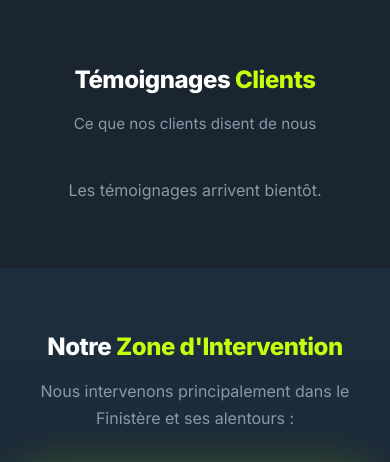
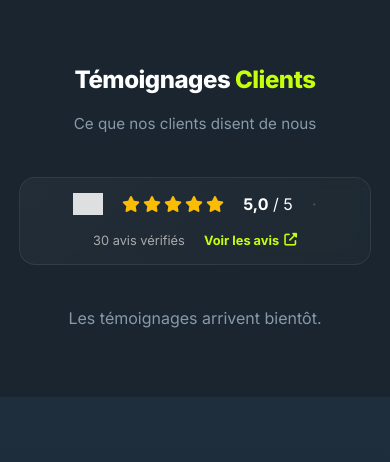
Before and after one commit to Amnzo/performance-habitat-v2, a Django app: page / in a window 390 px wide; the page is wider, and only the part inside the window is pictured. Shown: the part 4894-5356 px from the top of that part. Run offline with Django 4.2, Linux system fonts and the light colour scheme; data that the repository does not hold is empty; grey boxes are pictures that could not be loaded.

Commit message:
Ajouter AggregateRating Google (5,0/5 · 30 avis) sur la homepage
- Schema.org aggregateRating dans le JSON-LD LocalBusiness → étoiles dans les SERPs Google
- Bandeau visuel Google rating dans la section témoignages (logo Google + 5 étoiles + lien)
- CSS responsive pour le bandeau

Co-Authored-By: Claude Sonnet 4.6 <noreply@anthropic.com>

```diff
--- a/main/static/css/style.css
+++ b/main/static/css/style.css
@@ -1381,3 +1381,35 @@ input,textarea,select { font-family: inherit; }
 
   .comparison-wrap { height: 240px; }
 }
+
+/* ===== GOOGLE RATING BANNER ===== */
+.google-rating-banner {
+    display: flex;
+    align-items: center;
+    justify-content: center;
+    flex-wrap: wrap;
+    gap: 0.75rem 1.2rem;
+    background: linear-gradient(135deg, rgba(255,255,255,0.04), rgba(255,255,255,0.02));
+    border: 1px solid rgba(255,255,255,0.08);
+    border-radius: 50px;
+    padding: 0.9rem 2rem;
+    margin: 1.5rem auto 2.5rem;
+    max-width: 600px;
+    backdrop-filter: blur(6px);
+}
+.google-logo { height: 22px; width: auto; filter: brightness(0) invert(1); opacity: 0.85; }
+.google-stars { display: flex; gap: 3px; color: #fbbc04; font-size: 1rem; }
+.google-note { color: #fff; font-size: 1rem; }
+.google-sep { color: #555; }
+.google-count { color: #aaa; font-size: 0.9rem; }
+.google-link {
+    display: inline-flex; align-items: center; gap: 5px;
+    color: var(--accent, #c4ff0e); font-size: 0.82rem; font-weight: 700;
+    text-decoration: none; transition: opacity 0.2s;
+    white-space: nowrap;
+}
+.google-link:hover { opacity: 0.8; }
+@media (max-width: 600px) {
+    .google-rating-banner { padding: 0.8rem 1.2rem; border-radius: 16px; }
+    .google-count, .google-link { font-size: 0.8rem; }
+}
--- a/main/templates/index.html
+++ b/main/templates/index.html
@@ -95,7 +95,15 @@
         ]
       },
       "foundingDate": "2013",
-      "knowsAbout": ["Rénovation salle de bain","Plomberie","Électricité","Chauffage","Carrelage","Douche italienne","Pompe à chaleur"]
+      "knowsAbout": ["Rénovation salle de bain","Plomberie","Électricité","Chauffage","Carrelage","Douche italienne","Pompe à chaleur"],
+      "aggregateRating": {
+        "@type": "AggregateRating",
+        "ratingValue": "5.0",
+        "bestRating": "5",
+        "worstRating": "1",
+        "reviewCount": "30",
+        "ratingCount": "30"
+      }
     }
     </script>
 
@@ -533,6 +541,26 @@
     <div class="container">
         <h2 class="section-title" data-reveal>Témoignages <span>Clients</span></h2>
         <p class="section-subtitle" data-reveal>Ce que nos clients disent de nous</p>
+
+        <!-- Bandeau note Google -->
+        <div class="google-rating-banner" data-reveal itemscope itemtype="https://schema.org/AggregateRating">
+            <meta itemprop="ratingValue" content="5.0">
+            <meta itemprop="reviewCount" content="30">
+            <meta itemprop="bestRating" content="5">
+            <img src="https://www.gstatic.com/images/branding/googlelogo/svg/googlelogo_clr_74x24px.svg"
+                 alt="Google" class="google-logo" loading="lazy" width="74" height="24">
+            <div class="google-stars">
+                <i class="fas fa-star"></i><i class="fas fa-star"></i><i class="fas fa-star"></i>
+                <i class="fas fa-star"></i><i class="fas fa-star"></i>
+            </div>
+            <span class="google-note"><strong>5,0</strong> / 5</span>
+            <span class="google-sep">·</span>
+            <span class="google-count">30 avis vérifiés</span>
+            <a href="https://www.google.com/maps/search/performance+habitat+guilers"
+               target="_blank" rel="noopener noreferrer" class="google-link">
+                Voir les avis <i class="fas fa-external-link-alt"></i>
+            </a>
+        </div>
 
         {% if temoignages %}
         <div class="swiper testimonials-swiper">
```
